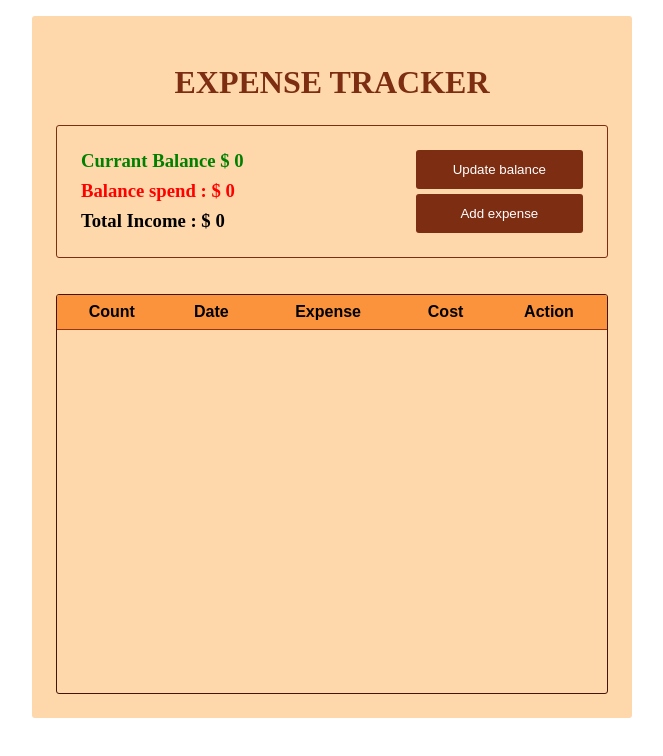
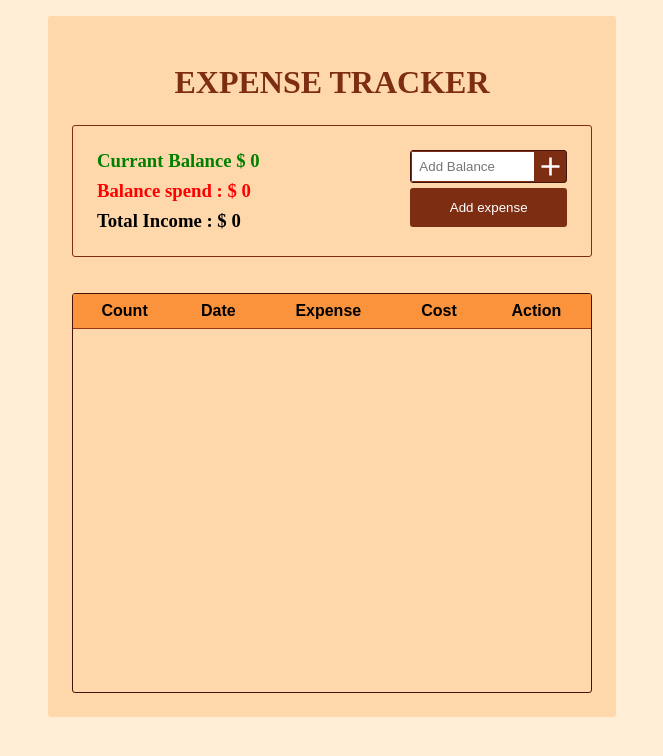
Before and after one commit to rajwindersxxx/expenseTracker, a React (Vite) app: page / in a window 1280 px wide. Shown: the top 756 px of the page, without its empty margins (308-971 px from the left). Built offline with nearby package versions, Linux system fonts and the light colour scheme.

Commit message:
core functionality done

```diff
--- a/src/App.css
+++ b/src/App.css
@@ -3,12 +3,15 @@
   margin: 0;
   box-sizing: border-box;
 }
-html{
+html {
   /* font-size: 50%; */
+}
+body {
+  background-color: #ffedd5;
 }
 .main {
   background-color: #fed7aa;
-  min-width: 37.5rem;
+  width: 35.5rem;
   position: absolute;
   top: 1rem;
   left: 50%;
@@ -16,6 +19,14 @@ html{
   margin: auto;
   border-radius: 0.1875rem;
   padding: 1.5rem;
+}
+/* internet help */
+input[type='number']::-webkit-inner-spin-button,
+input[type='number']::-webkit-outer-spin-button {
+  -webkit-appearance: none;
+  -moz-appearance: none;
+  appearance: none;
+  margin: 0;
 }
 /* *------------------------------General components */
 
@@ -49,7 +60,7 @@ img {
   cursor: pointer;
   transition: all 0.3s;
 }
-img:hover{
+img:hover {
   transform: scale(1.1);
 }
 
@@ -83,7 +94,7 @@ img:hover{
   color: red;
 }
 .balance button {
-  width: 100%;
+  min-width: 100%;
 }
 .balance__input {
   display: flex;
@@ -136,7 +147,7 @@ img:hover{
 .records table {
   font-family: arial, sans-serif;
   border-collapse: collapse;
-  width: 100%;
+  min-width: 100%;
 }
 .records td,
 th {
@@ -168,12 +179,13 @@ tr:hover {
   padding: 0;
   margin: 0;
 }
-.table-input{
+.table-input {
   display: flex;
+  gap: 8px;
   justify-content: center;
 }
-td input{
-  width: 60px;
+td input {
+  width: 100px;
   text-align: center;
-  height: 25px
+  height: 25px;
 }
--- a/src/components/_BalanceStatus.jsx
+++ b/src/components/_BalanceStatus.jsx
@@ -8,7 +8,6 @@ export function BalanceStatus({
   currBalance,
   onUpdateBalance,
 }) {
-  const [showBalanceInput, setShowBalanceInput] = useState(false);
   const [inputBalance, setInputBalance] = useState('');
   const totalExpense = records
     .filter(item => item.expenseCost < 0)
@@ -19,8 +18,8 @@ export function BalanceStatus({
 
   function handleUpdateBalance(e) {
     if (e.key === 'Enter' || e.type === 'click') {
-      setShowBalanceInput(false);
       onUpdateBalance('Income', inputBalance, true);
+      setInputBalance('');
     }
   }
   return (
@@ -33,22 +32,16 @@ export function BalanceStatus({
         <h3 className="balance__income">Total Income : $ {totalIncome}</h3>
       </div>
       <div className="submit__button">
-        {showBalanceInput ? (
         <div className="balance__input">
           <input
             type="number"
-              placeholder="Enter Balance"
+            placeholder="Add Balance"
             onKeyDown={handleUpdateBalance}
             value={inputBalance}
             onChange={e => setInputBalance(Number(e.target.value))}
           />
           <img src="add.svg" alt="add icon" onClick={handleUpdateBalance} />
         </div>
-        ) : (
-          <Button onClick={() => setShowBalanceInput(true)}>
-            Update balance
-          </Button>
-        )}
         <Button onClick={() => setShowForm(showForm => !showForm)}>
           Add expense
         </Button>
--- a/src/components/_TableData.jsx
+++ b/src/components/_TableData.jsx
@@ -9,8 +9,6 @@ export function TableData({ item, index, onDeleteEntry, key, onUpdateEntry }) {
 
   function handleEditEntry() {
     setEditMode(false);
-    console.log(!newExpenseCost, !newExpenseName);
-
     if (!newExpenseName || !newExpenseCost) {
       setNewExpenseName('');
       setNewExpenseCost('');
```
Lines whose indentation alone changed are shown as unchanged.
